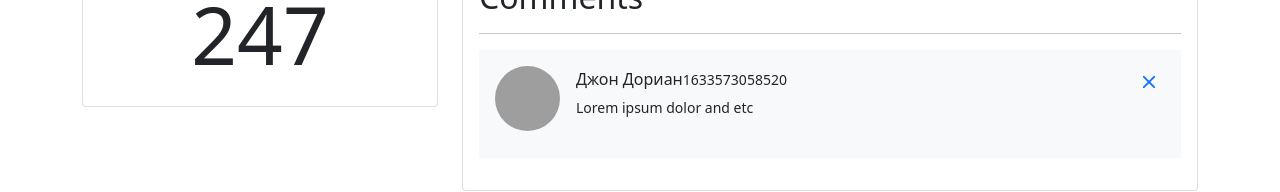
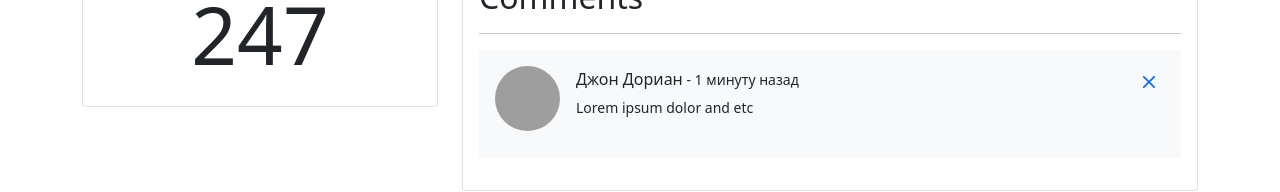
Before and after one commit to nvmle/react-lesson2-fast-company, a React (Create React App) app: page /users/67rdca3eeb7f6fgeed471817 in a window 1280 px wide. Shown: the part 433-625 px from the top of the page. Built offline with nearby package versions, Linux system fonts and the light colour scheme; grey boxes are pictures that could not be loaded.

Commit message:
add sort

```diff
--- /dev/null
+++ b/src/components/common/form/textAreaField.jsx
@@ -0,0 +1,33 @@
+import React from "react";
+import PropTypes from "prop-types";
+
+const TextAreaField = ({ label, name, value, onChange }) => {
+  const handleChange = ({ target }) => {
+    onChange({ name: "content", value: target.value });
+
+    // console.log(target.value);
+  };
+  return (
+    <>
+      <label htmlFor={name} className="form-label">
+        {label}
+      </label>
+      <textarea
+        className="form-control"
+        id={name}
+        name={name}
+        rows="3"
+        value={value}
+        onChange={handleChange}
+      ></textarea>
+    </>
+  );
+};
+TextAreaField.propTypes = {
+  label: PropTypes.string,
+  name: PropTypes.string,
+  value: PropTypes.string,
+  onChange: PropTypes.func
+};
+
+export default TextAreaField;
--- a/src/components/page/userPage/userPage.jsx
+++ b/src/components/page/userPage/userPage.jsx
@@ -5,21 +5,22 @@ import PropTypes from "prop-types";
 import MeetingsCard from "../../ui/cards/meetingsCard";
 import UserCard from "../../ui/cards/userCard";
 import QualitiesCard from "../../ui/cards/qualitiesCard";
-import Comment from "../../ui/cards/comment";
-import CommentsList from "../../ui/cards/commentsList";
+// import Comment from "../../ui/cards/comment";
+// import CommentsList from "../../ui/cards/commentsList";
+import Comments from "../../ui/cards/comments";
 
 const UserPage = ({ userId }) => {
   const history = useHistory();
   const [user, setUser] = useState();
   const [users, setUsers] = useState();
 
-  const [commentsForUser, setCommentsForUser] = useState();
+  // const [commentsForUser, setCommentsForUser] = useState();
 
-  const [newCommentData, setNewCommentData] = useState({
-    userId: "",
-    pageId: userId,
-    content: ""
-  });
+  // const [newCommentData, setNewCommentData] = useState({
+  //   userId: "",
+  //   pageId: userId,
+  //   content: ""
+  // });
 
   useEffect(() => {
     api.users.getById(userId).then((data) => {
@@ -28,53 +29,49 @@ const UserPage = ({ userId }) => {
     api.users.fetchAll().then((data) => {
       setUsers(data);
     });
-    api.comments.fetchCommentsForUser(userId).then((data) => {
-      setCommentsForUser(data);
-    });
+    // api.comments.fetchCommentsForUser(userId).then((data) => {
+    //   setCommentsForUser(data);
+    // });
   }, []);
-
-  console.log("commentsForUser", commentsForUser);
 
   const handleEditUser = () => {
     history.push(`/users/${userId}/edit`);
   };
 
-  console.log("userPage", user);
+  // const removeComment = (commentId) => {
+  //   api.comments.remove(commentId);
 
-  const removeComment = (commentId) => {
-    console.log("commentId", commentId);
+  //   api.comments.fetchCommentsForUser(userId).then((data) => {
+  //     setCommentsForUser(data);
+  //   });
+  // };
 
-    api.comments.remove(commentId);
+  // const addNewComment = (data) => {
+  //   if (data.userId && data.content) {
+  //     api.comments.add(data);
+  //     setNewCommentData({ userId: "", pageId: userId, content: "" });
 
-    api.comments.fetchCommentsForUser(userId).then((data) => {
-      setCommentsForUser(data);
-    });
-  };
+  //     api.comments.fetchCommentsForUser(userId).then((data) => {
+  //       setCommentsForUser(data);
+  //     });
+  //   }
+  // };
 
-  const addNewComment = (data) => {
-    api.comments.add(data);
-    setNewCommentData({ userId: "", pageId: userId, content: "" });
+  // const handleChange = (target) => {
+  //   if (target.target?.name === "exampleFormControlTextarea1") {
+  //     setNewCommentData((prevState) => ({
+  //       ...prevState,
+  //       content: target.target.value
+  //     }));
+  //   } else {
+  //     setNewCommentData((prevState) => ({
+  //       ...prevState,
+  //       [target.name]: target.value
+  //     }));
+  //   }
+  // };
 
-    // api.comments.fetchCommentsForUser(userId).then((data) => {
-    //   setCommentsForUser(data);
-    // });
-  };
-
-  const handleChange = (target) => {
-    if (target.target?.name === "exampleFormControlTextarea1") {
-      setNewCommentData((prevState) => ({
-        ...prevState,
-        content: target.target.value
-      }));
-    } else {
-      setNewCommentData((prevState) => ({
-        ...prevState,
-        [target.name]: target.value
-      }));
-    }
-  };
-
-  if (user) {
+  if (user && users) {
     return (
       <>
         <div className="col-md-4 mb-3">
@@ -89,7 +86,7 @@ const UserPage = ({ userId }) => {
         </div>
 
         <div className="col-md-8">
-          {users && (
+          {/* {users && (
             <Comment
               data={newCommentData}
               options={users}
@@ -105,7 +102,8 @@ const UserPage = ({ userId }) => {
               comments={commentsForUser}
               removeComment={removeComment}
             />
-          )}
+          )} */}
+          <Comments userId={userId} users={users} />
         </div>
       </>
     );
--- a/src/components/ui/cards/comment.jsx
+++ b/src/components/ui/cards/comment.jsx
@@ -1,24 +1,32 @@
-import React from "react";
+import React, { useState } from "react";
 import PropTypes from "prop-types";
 import SelectForm from "../../common/form/selectForm";
+import TextAreaField from "../../common/form/textAreaField";
+import api from "../../../API";
 
-const Comment = ({ options, userId, addNewComment, onChange, data }) => {
+const Comment = ({ options, addNewComment, userId }) => {
+  const [newCommentData, setNewCommentData] = useState({
+    userId: "",
+    pageId: userId,
+    content: ""
+  });
+
   options = options.map((option) => ({ name: option.name, value: option._id }));
 
   const handleChange = (target) => {
-    console.log("target handlechange", target);
-
-    onChange(target);
-
-    // if (target.target?.name === "exampleFormControlTextarea1") {
-    //   setData((prevState) => ({ ...prevState, content: target.target.value }));
-    // } else {
-    //   setData((prevState) => ({ ...prevState, [target.name]: target.value }));
-    // }
+    setNewCommentData((prevState) => ({
+      ...prevState,
+      [target.name]: target.value
+    }));
   };
 
   const handlePublish = () => {
-    addNewComment(data);
+    if (newCommentData.userId && newCommentData.content) {
+      api.comments.add(newCommentData);
+
+      addNewComment();
+      setNewCommentData({ userId: "", pageId: userId, content: "" });
+    }
   };
 
   return (
@@ -29,24 +37,19 @@ const Comment = ({ options, userId, addNewComment, onChange, data }) => {
           <div className="mb-4">
             <SelectForm
               name="userId"
-              value={data.userId}
+              value={newCommentData.userId}
               onChange={handleChange}
               defaultOption="Выберите пользователя"
               options={options}
             />
           </div>
           <div className="mb-4">
-            <label htmlFor="exampleFormControlTextarea1" className="form-label">
-              Сообщение
-            </label>
-            <textarea
-              className="form-control"
-              id="exampleFormControlTextarea1"
+            <TextAreaField
+              label="Сообщение"
               name="exampleFormControlTextarea1"
-              rows="3"
-              value={data.content}
               onChange={handleChange}
-            ></textarea>
+              value={newCommentData.content}
+            />
           </div>
           <button
             type="submit"
@@ -62,10 +65,8 @@ const Comment = ({ options, userId, addNewComment, onChange, data }) => {
 };
 Comment.propTypes = {
   options: PropTypes.array,
-  userId: PropTypes.string,
   addNewComment: PropTypes.func,
-  onChange: PropTypes.func,
-  data: PropTypes.obj
+  userId: PropTypes.string
 };
 
 export default Comment;
--- a/src/components/ui/cards/comments.jsx
+++ b/src/components/ui/cards/comments.jsx
@@ -1,18 +1,51 @@
-// import React from "react";
-// import PropTypes from "prop-types";
-// import NewComment from "./newComment";
-// import CommentsList from "./commentsList";
+import React, { useState, useEffect } from "react";
+import PropTypes from "prop-types";
+import Comment from "./comment";
+import CommentsList from "./commentsList";
+import api from "../../../API";
 
-// const Comments = ({ userId }) => {
-//   return (
-//     <>
-//       <NewComment />
-//       <CommentsList userId={userId} />
-//     </>
-//   );
-// };
-// Comments.propTypes = {
-//   userId: PropTypes.string
-// };
+const Comments = ({ userId, users }) => {
+  const [commentsForUser, setCommentsForUser] = useState();
 
-// export default Comments;
+  useEffect(() => {
+    api.comments.fetchCommentsForUser(userId).then((data) => {
+      setCommentsForUser(data);
+    });
+  }, []);
+
+  const removeComment = (commentId) => {
+    api.comments.remove(commentId);
+
+    api.comments.fetchCommentsForUser(userId).then((data) => {
+      setCommentsForUser(data);
+    });
+  };
+
+  const addNewComment = () => {
+    api.comments.fetchCommentsForUser(userId).then((data) => {
+      setCommentsForUser(data);
+    });
+  };
+
+  return (
+    <>
+      <Comment options={users} userId={userId} addNewComment={addNewComment} />
+
+      {commentsForUser ? (
+        <CommentsList
+          users={users}
+          comments={commentsForUser}
+          removeComment={removeComment}
+        />
+      ) : (
+        <h2>Loading...</h2>
+      )}
+    </>
+  );
+};
+Comments.propTypes = {
+  userId: PropTypes.string,
+  users: PropTypes.array
+};
+
+export default Comments;
--- a/src/components/ui/cards/commentsList.jsx
+++ b/src/components/ui/cards/commentsList.jsx
@@ -1,25 +1,21 @@
 import React from "react";
 import PropTypes from "prop-types";
+import { takeDate } from "../../../utils/commentDate";
+import _ from "lodash";
 
 const CommentsList = ({ users, comments, removeComment }) => {
-  console.log("users comments++", users);
-
-  const createdAt = (createdAt) => {
-    return createdAt;
-  };
-
   const takeNameByUserId = (userId) => {
     return users.filter((user) => user._id === userId)[0].name;
   };
 
-  // if (comments && users) {
+  const sortedComments = _.orderBy(comments, ["created_at"], ["desc"]);
+
   return (
     <div className="card mb-3">
       <div className="card-body">
         <h2>Comments</h2>
         <hr />
-
-        {comments.map((comment) => (
+        {sortedComments.map((comment) => (
           <div className="bg-light card-body mb-3" key={comment._id}>
             <div className="row">
               <div className="col">
@@ -41,7 +37,8 @@ const CommentsList = ({ users, comments, removeComment }) => {
                         <p className="mb-1">
                           {takeNameByUserId(comment.userId)}
                           <span className="small">
-                            {createdAt(comment.created_at)}
+                            {" - "}
+                            {takeDate(comment.created_at)}
                           </span>
                         </p>
                         <button
@@ -62,8 +59,6 @@ const CommentsList = ({ users, comments, removeComment }) => {
       </div>
     </div>
   );
-  // }
-  // return "Loading..";
 };
 CommentsList.propTypes = {
   userId: PropTypes.string,
--- /dev/null
+++ b/src/utils/commentDate.js
@@ -0,0 +1,76 @@
+export const takeDate = (createdAt) => {
+  const difference = Date.now() - createdAt;
+  const commentDate = new Date("", "", "", "", "", "", createdAt);
+
+  if (difference < 1000 * 60 * 5) return "1 минуту назад";
+  if (difference >= 1000 * 60 * 5 && difference < 1000 * 60 * 10) {
+    return "5 минут назад";
+  }
+  if (difference >= 1000 * 60 * 10 && difference < 1000 * 60 * 30) {
+    return "10 минут назад";
+  }
+  if (difference >= 1000 * 60 * 30 && difference < 1000 * 60 * 60) {
+    return "30 минут назад";
+  }
+  if (difference >= 1000 * 60 * 60 && difference < 1000 * 60 * 60 * 24) {
+    return `${commentDate.getHours()}:${
+      commentDate.getMinutes() < 10
+        ? "0" + commentDate.getMinutes()
+        : commentDate.getMinutes()
+    }`;
+  }
+  if (
+    difference >= 1000 * 60 * 60 * 24 &&
+    difference < 1000 * 60 * 60 * 24 * 30
+  ) {
+    const month = monthName(commentDate.getMonth());
+
+    return `${commentDate.getDate()} ${month}`;
+  }
+  if (difference >= 1000 * 60 * 60 * 24 * 30) {
+    const month = monthName(commentDate.getMonth());
+
+    return `${commentDate.getDate()} ${month} ${commentDate.getFullYear()}`;
+  }
+
+  return createdAt;
+};
+
+const monthName = (month) => {
+  if (month === 0) {
+    return "Января";
+  }
+  if (month === 1) {
+    return "Февраля";
+  }
+  if (month === 2) {
+    return "Марта";
+  }
+  if (month === 3) {
+    return "Апреля";
+  }
+  if (month === 4) {
+    return "Мая";
+  }
+  if (month === 5) {
+    return "Июня";
+  }
+  if (month === 6) {
+    return "Июля";
+  }
+  if (month === 7) {
+    return "Августа";
+  }
+  if (month === 8) {
+    return "Сентября";
+  }
+  if (month === 9) {
+    return "Октября";
+  }
+  if (month === 10) {
+    return "Новября";
+  }
+  if (month === 11) {
+    return "Декабря";
+  }
+};
```
